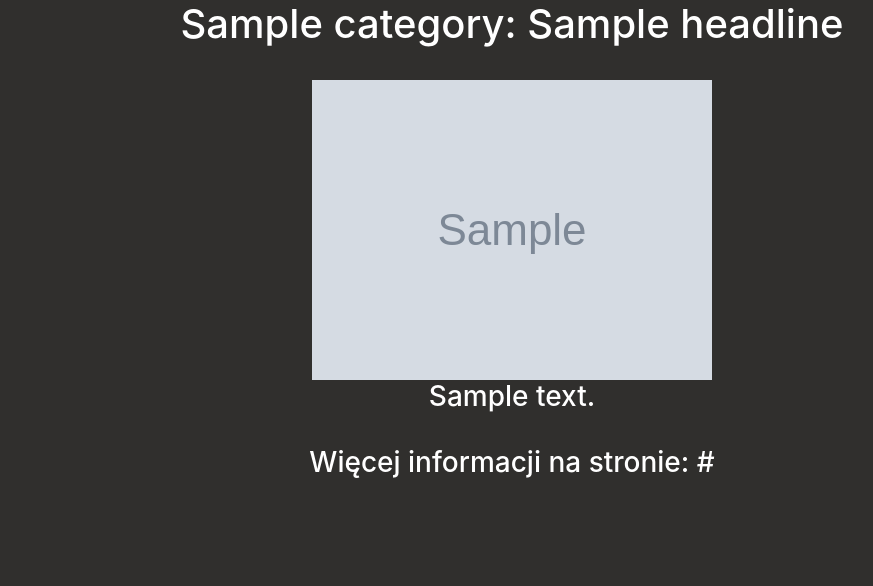
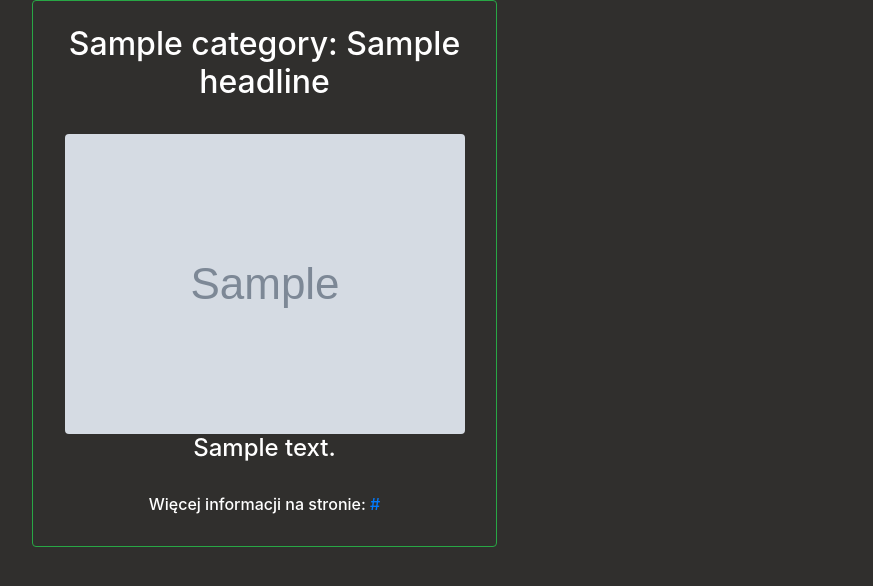
Before and after one commit to marekszlapa/eMakler, a Flask app: template eMaklerApp/makler/templates/home.html in a window 1280 px wide. Shown: the part 63-649 px from the top of the page, without its empty margins (128-1001 px from the left). Run offline with Flask 2, Linux system fonts and the light colour scheme; the template is opened without the code that fills it: most values are stand-ins (such as "Sample title", 1, 10 or a date in 2020); grey boxes marked "Sample" are stand-in pictures; some libraries are stand-ins or nearby versions.

Commit message:
More news on home page

```diff
--- a/eMaklerApp/makler/routes.py
+++ b/eMaklerApp/makler/routes.py
@@ -9,7 +9,7 @@
 @app.route('/')
 @app.route('/home')
 def home_page():
-    news = finnhub_client.general_news('general')[0]
+    news = [finnhub_client.general_news('general')[0],finnhub_client.general_news('general')[1],finnhub_client.general_news('general')[2],finnhub_client.general_news('general')[3],finnhub_client.general_news('general')[4],finnhub_client.general_news('general')[5]]
     return render_template('home.html', news=news)
 
 
--- a/eMaklerApp/makler/templates/base.html
+++ b/eMaklerApp/makler/templates/base.html
@@ -27,7 +27,7 @@
       </title>
    </head>
    <body>
-    <nav class="navbar navbar-expand-md navbar-dark navbar-custom">
+    <nav class="navbar navbar-expand-md navbar-dark navbar-custom sticky-top">
       <a class="navbar-brand" href="#"><img src="{{url_for('static', filename='Logo2.png')}}" align="middle" /></a>
       <button class="navbar-toggler" type="button" data-toggle="collapse" data-target="#navbarNav">
         <span class="navbar-toggler-icon"></span>
--- a/eMaklerApp/makler/templates/home.html
+++ b/eMaklerApp/makler/templates/home.html
@@ -4,10 +4,16 @@
 {% endblock %}
 
 {% block content %}
-    <div class="text-center">
-        <h1>{{ news.category }}: {{ news.headline }}</h1><br>
-        <img src={{ news.image }}>
-        <h3>{{ news.summary }}</h3><br>
-        <h3>Więcej informacji na stronie: {{ news.url }}</h3>
+    <div class="w-75 mx-auto">
+        <div class="container-fluid row align-self-center  ">
+            {% for info in news %}
+            <div class="text-center col-md-6 border border-success rounded p-4">
+                <h2>{{ info.category }}: {{ info.headline }}</h2><br>
+                <img src={{ info.image }} class="img-fluid rounded">
+                <h4>{{ info.summary }}</h4><br>
+                <h6>Więcej informacji na stronie: <a href={{ info.url }}>{{ info.url }}</a></h6>
+            </div>
+            {% endfor %}
+        </div>
     </div>
 {% endblock %}
```
